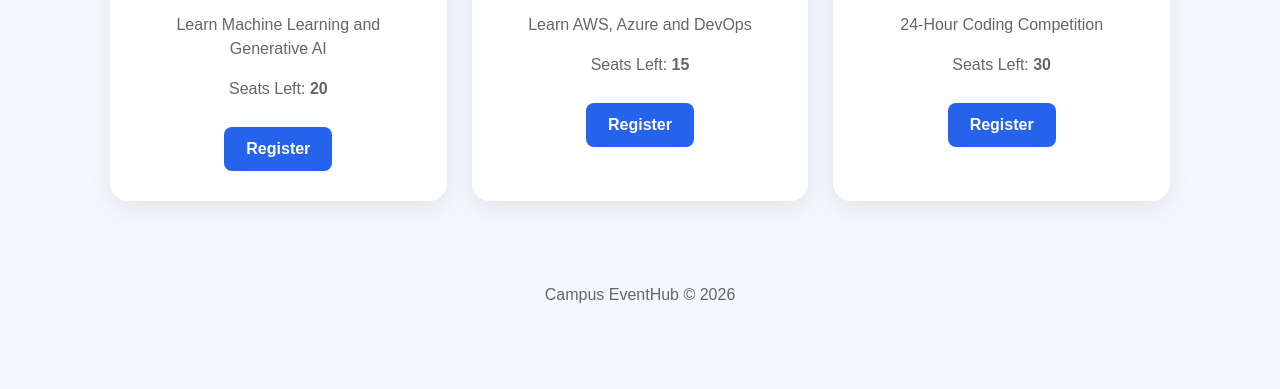
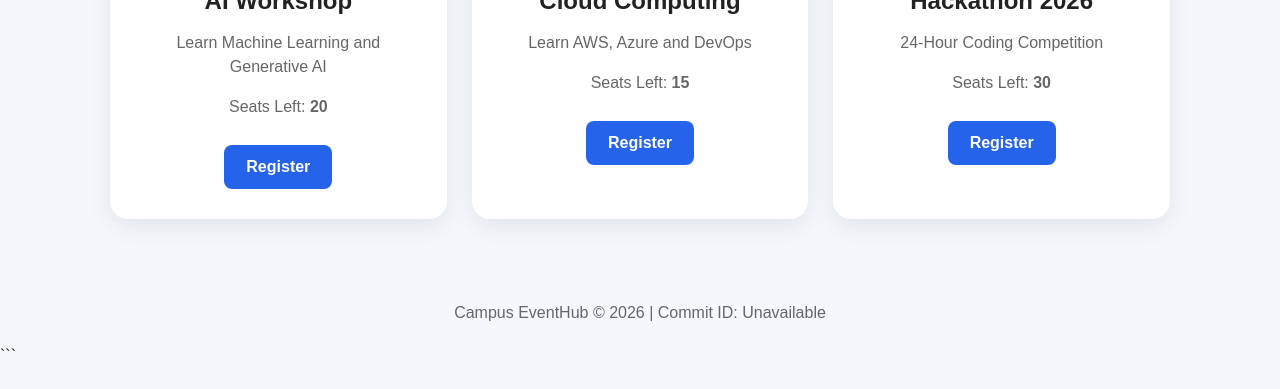
Before and after one commit to rutva26/campus-eventhub, a website: page public/index.html in a window 1280 px wide. Shown: the part 365-754 px from the top of the page. Drawn offline with Linux system fonts and the light colour scheme; no server answers.

Commit message:
Update index.html

````diff
--- a/public/index.html
+++ b/public/index.html
@@ -1,3 +1,4 @@
+```html
 <!DOCTYPE html>
 <html lang="en">
 
@@ -99,6 +100,7 @@
         <form id="registrationFormElement">
 
             <label>Full Name</label>
+
             <input
                 type="text"
                 id="name"
@@ -107,6 +109,7 @@
             >
 
             <label>Email</label>
+
             <input
                 type="email"
                 id="email"
@@ -115,6 +118,7 @@
             >
 
             <label>Phone Number</label>
+
             <input
                 type="tel"
                 id="phone"
@@ -123,6 +127,7 @@
             >
 
             <label>College / Department</label>
+
             <input
                 type="text"
                 id="college"
@@ -153,8 +158,11 @@
 </div>
 
 
+<!-- Footer -->
+
 <footer>
-    Campus EventHub © 2026
+    Campus EventHub © 2026 |
+    Commit ID: <span id="commit-id">Loading...</span>
 </footer>
 
 
@@ -163,7 +171,10 @@
 let selectedEventId = "";
 
 
-// Open form
+// ==========================================
+// Open Registration Form
+// ==========================================
+
 function openForm(eventId, eventName) {
 
     selectedEventId = eventId;
@@ -176,7 +187,10 @@ function openForm(eventId, eventName) {
 }
 
 
-// Close form
+// ==========================================
+// Close Registration Form
+// ==========================================
+
 function closeForm() {
 
     document.getElementById("registrationForm").style.display =
@@ -184,7 +198,10 @@ function closeForm() {
 }
 
 
-// Submit registration
+// ==========================================
+// Submit Registration
+// ==========================================
+
 document
     .getElementById("registrationFormElement")
     .addEventListener("submit", async function(event) {
@@ -239,6 +256,7 @@ document
                 alert("❌ " + data.message);
 
                 return;
+
             }
 
 
@@ -268,7 +286,10 @@ document
     });
 
 
-// Load seats
+// ==========================================
+// Load Available Seats
+// ==========================================
+
 async function loadEvents() {
 
     try {
@@ -287,12 +308,14 @@ async function loadEvents() {
 
             }
 
+
             if (event.id === "cloud-computing") {
 
                 document.getElementById("cloud-seats").textContent =
                     event.seats;
 
             }
+
 
             if (event.id === "hackathon-2026") {
 
@@ -307,7 +330,10 @@ async function loadEvents() {
 
     catch (error) {
 
-        console.error("Could not load events:", error);
+        console.error(
+            "Could not load events:",
+            error
+        );
 
     }
 
@@ -315,7 +341,43 @@ async function loadEvents() {
 
 loadEvents();
 
+
+// ==========================================
+// Load Git Commit ID
+// ==========================================
+
+async function loadCommitId() {
+
+    try {
+
+        const response = await fetch("/commit");
+
+        const data = await response.json();
+
+        document.getElementById("commit-id").textContent =
+            data.commitId;
+
+    }
+
+    catch (error) {
+
+        console.error(
+            "Could not load commit ID:",
+            error
+        );
+
+        document.getElementById("commit-id").textContent =
+            "Unavailable";
+
+    }
+
+}
+
+loadCommitId();
+
 </script>
 
 </body>
+
 </html>
+```
````
